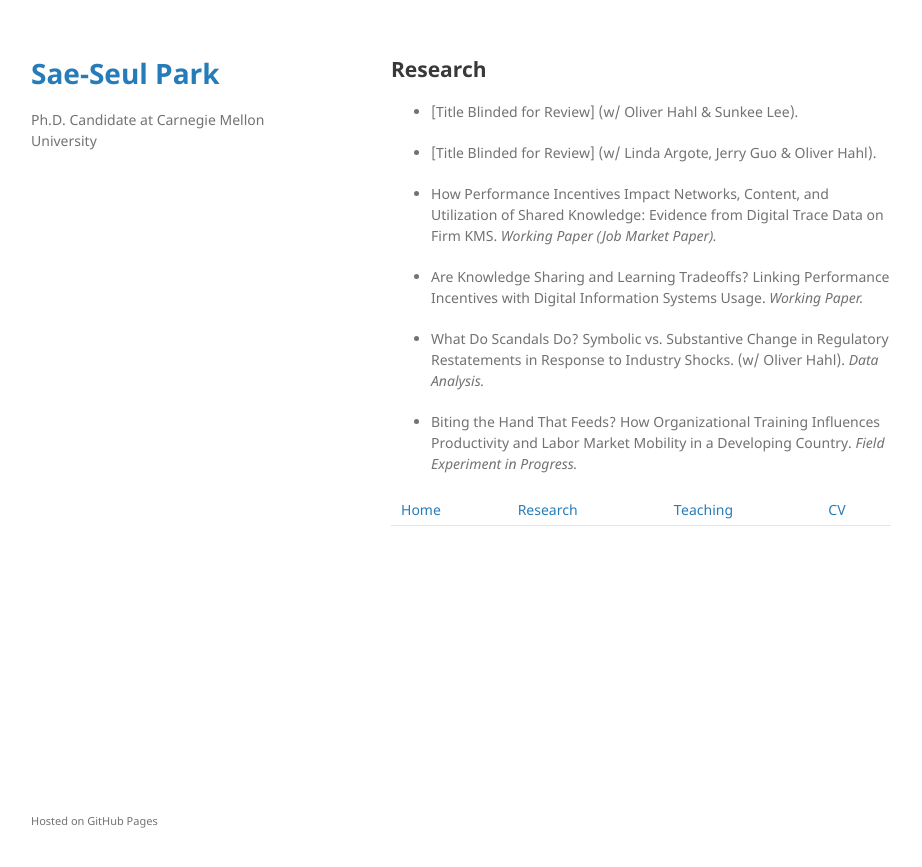
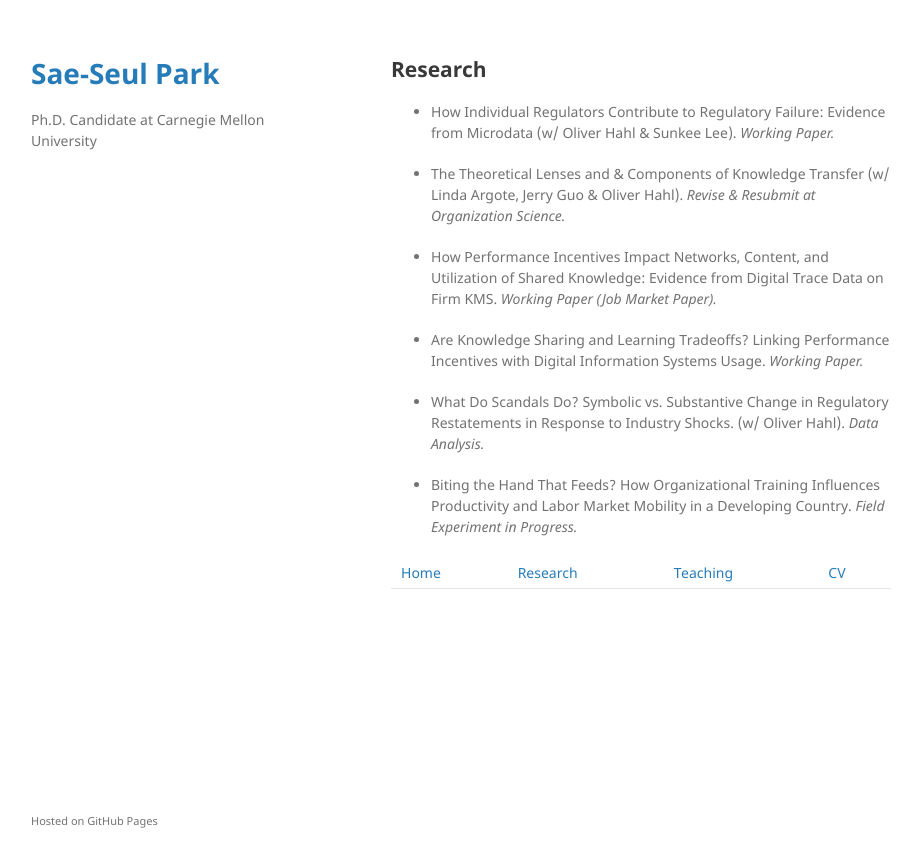
Before and after one commit to saepark/saepark.github.io, a Jekyll site: the page built from research.md, in a window 1280 px wide. Shown: the top 867 px of the page, without its empty margins (179-1101 px from the left). Built offline with Jekyll 4.4.1, drawn with Linux system fonts in a browser that asks for light colours; our own code applies the rules of GitHub Pages for plain Markdown files.

Commit message:
Update research.md

```diff
--- a/research.md
+++ b/research.md
@@ -4,9 +4,9 @@ layout: default
 
 ## Research
 
-* [Title Blinded for Review] (w/ Oliver Hahl & Sunkee Lee).
+* How Individual Regulators Contribute to Regulatory Failure: Evidence from Microdata (w/ Oliver Hahl & Sunkee Lee). _Working Paper._
 
-* [Title Blinded for Review] (w/ Linda Argote, Jerry Guo & Oliver Hahl).
+* The Theoretical Lenses and & Components of Knowledge Transfer (w/ Linda Argote, Jerry Guo & Oliver Hahl). _Revise & Resubmit at Organization Science._
 
 * How Performance Incentives Impact Networks, Content, and Utilization of Shared Knowledge: Evidence from Digital Trace Data on Firm KMS. _Working Paper (Job Market Paper)._
 
```
